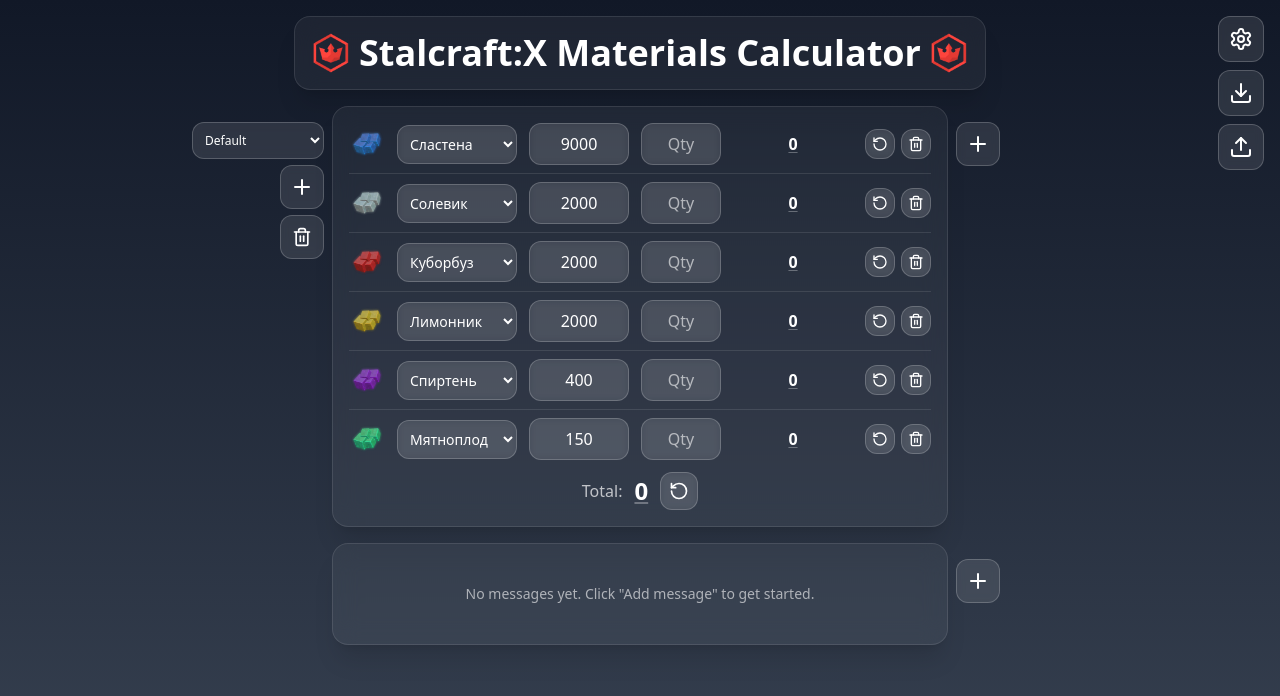
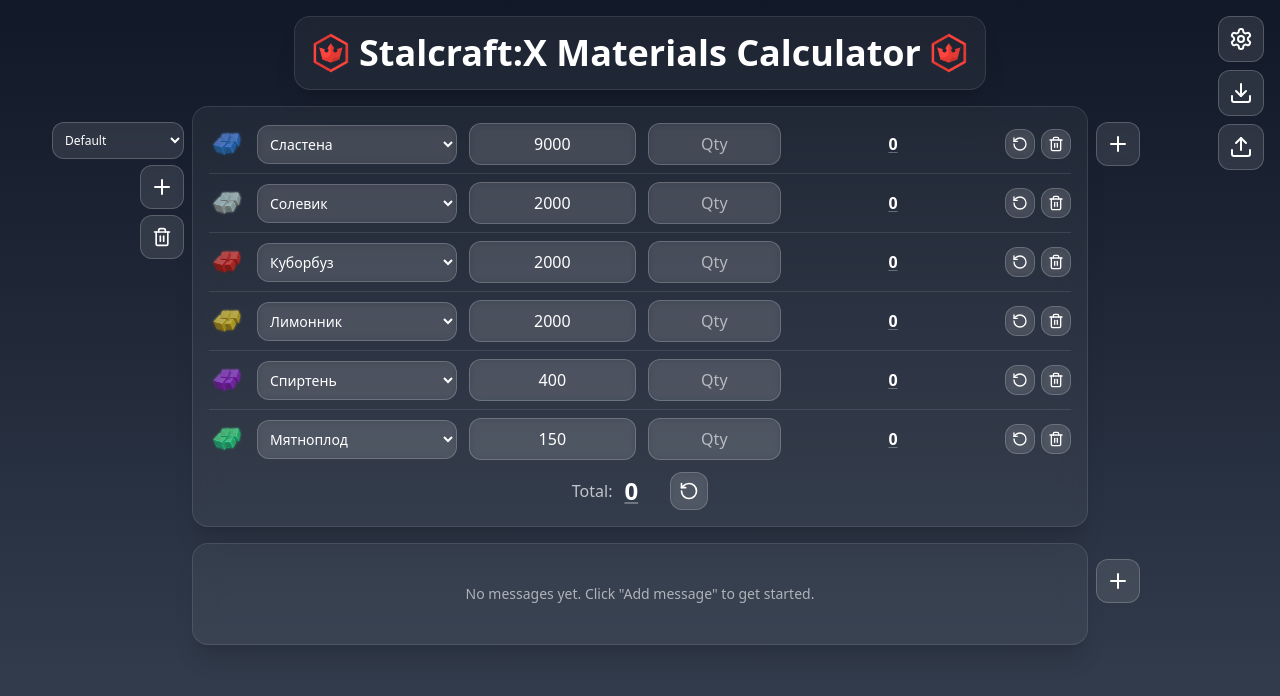
Before and after one commit to Falxns/sc-calculator-app, a React (Vite) app: page / in a window 1280 px wide. Shown: the top 696 px of the page. Built offline with nearby package versions, Linux system fonts and the light colour scheme.

Commit message:
chore: ui adjustments

```diff
--- a/src/components/MessageBuilder/MessageBuilder.tsx
+++ b/src/components/MessageBuilder/MessageBuilder.tsx
@@ -4,7 +4,12 @@ import useLocalStorage from '../../hooks/useLocalStorage';
 import useToast from '../../hooks/useToast';
 import type { MessageBuilderState } from '../../types';
 import { copyToClipboard } from '../../utils/copyToClipboard';
-import { sectionGridClass, sectionGlassClass, sideActionButtonClass } from '../../constants/layout';
+import {
+  sectionWrapperClass,
+  sectionSideRightClass,
+  sectionGlassClass,
+  sideActionButtonClass,
+} from '../../constants/layout';
 import MessageComponent from '../MessageComponent/MessageComponent';
 import ConfirmModal from '../ConfirmModal/ConfirmModal';
 import PlusIcon from '../icons/PlusIcon';
@@ -65,8 +70,7 @@ const MessageBuilder = () => {
   };
 
   return (
-    <div className={sectionGridClass}>
-      <div aria-hidden />
+    <div className={sectionWrapperClass}>
       <section className={sectionGlassClass}>
         {builderState.messages.length === 0 ? (
           <p className="text-sm text-white/60 text-center py-6">
@@ -88,7 +92,8 @@ const MessageBuilder = () => {
 
         <Toast toast={toast} />
       </section>
-      <div className="flex flex-col items-start mt-4">
+
+      <div className={sectionSideRightClass}>
         <button
           type="button"
           className={sideActionButtonClass}
@@ -98,6 +103,7 @@ const MessageBuilder = () => {
           <PlusIcon className="w-6 h-6" />
         </button>
       </div>
+
       {createPortal(
         <ConfirmModal
           isOpen={pendingDeleteId !== null}
--- a/src/components/PriceCalculator/PriceCalculator.tsx
+++ b/src/components/PriceCalculator/PriceCalculator.tsx
@@ -1,7 +1,13 @@
 import { useEffect } from 'react';
 import useToast from '../../hooks/useToast';
 import { createCalculator, DEFAULT_MATERIALS } from '../../constants/materials';
-import { sectionGridClass, sectionGlassClass, sideActionButtonClass } from '../../constants/layout';
+import {
+  sectionWrapperClass,
+  sectionSideLeftClass,
+  sectionSideRightClass,
+  sectionGlassClass,
+  sideActionButtonClass,
+} from '../../constants/layout';
 import type { CalculatorProfile, CalculatorState, Material } from '../../types';
 import { copyToClipboard } from '../../utils/copyToClipboard';
 import CalculatorRow from '../CalculatorRow/CalculatorRow';
@@ -87,7 +93,8 @@ const PriceCalculator = ({
   });
 
   return (
-    <div className={sectionGridClass}>
+    <div className={sectionWrapperClass}>
+      <div className={sectionSideLeftClass}>
         <ProfileToolbar
           profiles={profiles}
           activeProfileId={activeProfileId}
@@ -96,6 +103,7 @@ const PriceCalculator = ({
           onDelete={onDeleteProfile}
           suggestProfileName={suggestProfileName}
         />
+      </div>
 
       <section className={sectionGlassClass}>
         {calculatorState.calculators.length === 0 ? (
@@ -117,7 +125,8 @@ const PriceCalculator = ({
           </div>
         )}
 
-        <div className="flex items-center justify-center gap-3 w-full">
+        <div className="flex items-center justify-center w-full">
+          <div className="flex items-center gap-3">
             <span className="text-base text-white/70">Total:</span>
             <button
               type="button"
@@ -127,9 +136,10 @@ const PriceCalculator = ({
             >
               {total.toLocaleString()}
             </button>
+          </div>
           <button
             type="button"
-            className="btn w-auto p-2"
+            className="btn w-auto p-2 ml-8"
             aria-label="Reset all quantities"
             onClick={resetAllQuantities}
           >
@@ -140,7 +150,7 @@ const PriceCalculator = ({
         <Toast toast={toast} />
       </section>
 
-      <div className="flex flex-col items-start mt-4">
+      <div className={sectionSideRightClass}>
         <button
           type="button"
           className={sideActionButtonClass}
--- a/src/components/ProfileToolbar/ProfileToolbar.tsx
+++ b/src/components/ProfileToolbar/ProfileToolbar.tsx
@@ -63,7 +63,7 @@ const ProfileToolbar = ({
   return (
     <>
       <div
-        className="flex flex-col gap-1.5 shrink-0 mt-4"
+        className="flex flex-col gap-1.5 shrink-0"
         style={{ width: SECTION_SIDE_WIDTH }}
       >
         <label className="sr-only" htmlFor="calculator-profile">
--- a/src/constants/layout.ts
+++ b/src/constants/layout.ts
@@ -1,8 +1,11 @@
-/** Width of side columns flanking glass sections (matches profile toolbar). */
+/** Width of profile toolbar column. */
 export const SECTION_SIDE_WIDTH = '8.25rem';
 
-export const sectionGridClass =
-  'grid grid-cols-[8.25rem_minmax(0,1fr)_8.25rem] gap-2 w-full items-start';
+export const sectionWrapperClass = 'relative w-full';
+
+export const sectionSideLeftClass = 'absolute top-4 right-full mr-2';
+
+export const sectionSideRightClass = 'absolute top-4 left-full ml-2';
 
 export const sectionGlassClass =
   'glass-container flex-col gap-3 min-w-0 w-full items-stretch';
```
Lines whose indentation alone changed are shown as unchanged.
